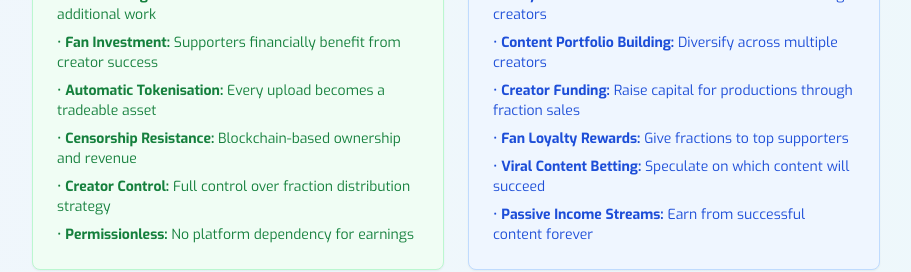
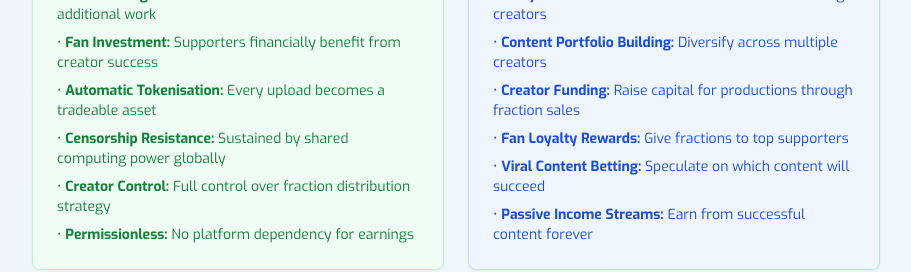
Before and after one commit to maldoteth/dehubdocs, a React (Vite) app: page /docs/dapps in a window 1280 px wide. Shown: the part 4480-4752 px from the top of the page, without its empty margins (312-1223 px from the left). Built offline with nearby package versions, Linux system fonts and the light colour scheme.

Commit message:
Fix: Censorship resistance text
Updated the text about censorship resistance to "Sustained by shared computing power globally" in the documentation.

```diff
--- a/src/pages/docs/Dapp.tsx
+++ b/src/pages/docs/Dapp.tsx
@@ -363,7 +363,7 @@ const Dapp = () => {
                   <li>• <strong>Set and Forget:</strong> Content earns revenue forever without additional work</li>
                   <li>• <strong>Fan Investment:</strong> Supporters financially benefit from creator success</li>
                   <li>• <strong>Automatic Tokenisation:</strong> Every upload becomes a tradeable asset</li>
-                  <li>• <strong>Censorship Resistance:</strong> Blockchain-based ownership and revenue</li>
+                  <li>• <strong>Censorship Resistance:</strong> Sustained by shared computing power globally</li>
                   <li>• <strong>Creator Control:</strong> Full control over fraction distribution strategy</li>
                   <li>• <strong>Permissionless:</strong> No platform dependency for earnings</li>
                 </ul>
```
